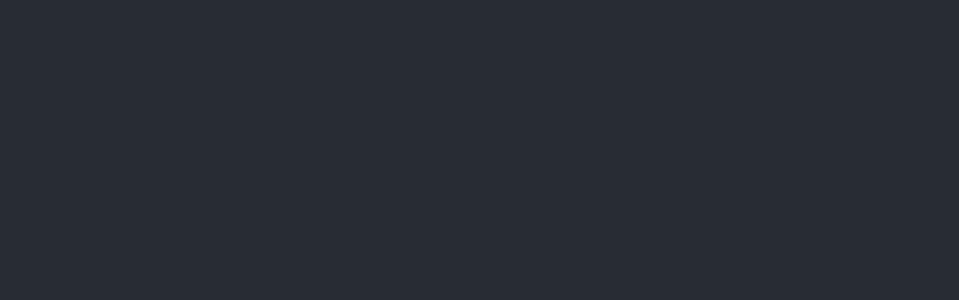
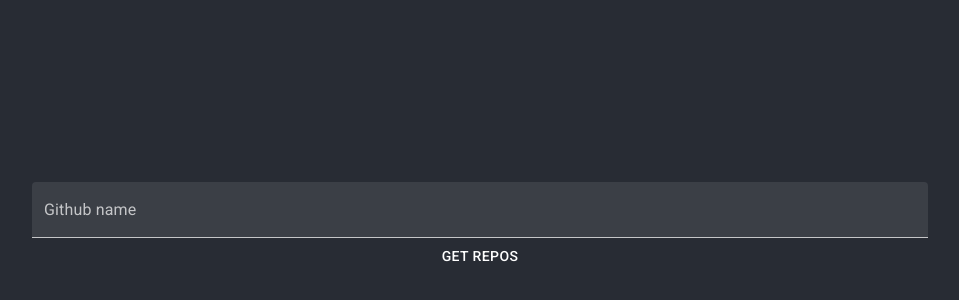
Before and after one commit to kgrafico/react-github-list, a React (Create React App) app in the folder app/: page / in a window 1280 px wide. Shown: the part 172-472 px from the top of the page, without its empty margins (160-1119 px from the left). Built offline with nearby package versions, Linux system fonts and the light colour scheme.

Commit message:
feat: add components to create the list and the columns

```diff
--- a/app/package.json
+++ b/app/package.json
@@ -3,6 +3,7 @@
   "version": "0.1.0",
   "private": true,
   "dependencies": {
+    "@material-ui/core": "^4.11.3",
     "@testing-library/jest-dom": "^5.11.10",
     "@testing-library/react": "^11.2.6",
     "@testing-library/user-event": "^12.8.3",
@@ -10,9 +11,13 @@
     "@types/node": "^12.20.10",
     "@types/react": "^17.0.3",
     "@types/react-dom": "^17.0.3",
+    "axios": "^0.21.1",
+    "lodash": "^4.17.21",
+    "lodash.debounce": "^4.0.8",
     "react": "^17.0.2",
     "react-dom": "^17.0.2",
     "react-scripts": "4.0.3",
+    "styled-components": "^3.4.10",
     "typescript": "^4.2.4",
     "web-vitals": "^1.1.1"
   },
--- a/app/public/index.html
+++ b/app/public/index.html
@@ -15,6 +15,8 @@
       user's mobile device or desktop. See https://developers.google.com/web/fundamentals/web-app-manifest/
     -->
     <link rel="manifest" href="%PUBLIC_URL%/manifest.json" />
+    <link rel="stylesheet" href="https://fonts.googleapis.com/css?family=Roboto:300,400,500,700&display=swap" />
+
     <!--
       Notice the use of %PUBLIC_URL% in the tags above.
       It will be replaced with the URL of the `public` folder during the build.
--- a/app/src/App.tsx
+++ b/app/src/App.tsx
@@ -1,10 +1,12 @@
 import React from 'react';
 import './App.css';
+import List from './component/List';
 
 function App() {
   return (
     <div className="App">
       <header className="App-header">
+        <List></List>
       </header>
     </div>
   );
--- /dev/null
+++ b/app/src/component/Colum.tsx
@@ -0,0 +1,28 @@
+import React from 'react';
+
+interface List {
+    column: Items,
+}
+
+interface Items {
+  name: String,
+  language: String,
+  html_url: String,
+  created_at: String,
+  description: String
+}
+
+const Column = ({ column: { name, language, html_url, created_at, description } }: List) => {
+    return (
+        <React.Fragment>
+            <li>
+                <div>Name: {name}</div>
+                {language && <div>Language: {language}</div>}
+                {html_url && <div>HTML_Url: {html_url}</div>}
+                {created_at && <div>Created At: {created_at}</div>}
+                {description && <div>Description: {description}</div>}
+            </li>
+        </React.Fragment>
+    )
+}
+export default Column;
--- /dev/null
+++ b/app/src/component/List.tsx
@@ -0,0 +1,85 @@
+import React, { useState } from 'react';
+import { FormControl, InputLabel, FilledInput, Button } from '@material-ui/core';
+import { withStyles } from "@material-ui/core/styles";
+import axios from 'axios';
+import debounce from 'lodash/debounce';
+import Repo from './Colum';
+import styled from 'styled-components';
+import './List.css';
+
+interface ListType {
+  name: String,
+  language: String,
+  html_url: String,
+  created_at: String,
+  description: String
+}
+
+interface RepoList {
+  classes: Object,
+}
+
+const styles = () => ({
+  ulList: {
+    listStyleType: 'none',
+    margin: '0',
+    padding: '0'
+  },
+  content: {
+    width: '100%',
+    height: '100vh',
+    display: 'flex',
+    justifyContent: 'center',
+    alignItems: 'center'
+  },
+  formControl: {
+    width: '100%'
+  },
+  form: {
+    width: '70%'
+  }
+});
+
+function List({ classes }: any) {
+  const [username, setUserName] = useState('');
+  const [repos, setRepos] = useState([]);
+  const [errorMessage, setErrorMessage] = useState('');
+
+
+  const handleChange = (event: React.ChangeEvent<HTMLInputElement>) => {
+    setUserName(event.target.value);
+  };
+  const displayRepos = () => {
+    return repos.map((repo: any) => <Repo key={repo.name} column={repo} />);
+  }
+
+  const getRepos = debounce(() => {
+    debugger;
+    const repoUrl = `https://api.github.com/users/${username}/repos`;
+    axios.get(repoUrl).then((responses) => {
+      const repos = responses.data.map(({ name, language, html_url, created_at, description }: ListType) => {
+        return { name, language, html_url, created_at, description };
+      })
+      setRepos(repos)
+    }).catch(error => {
+      console.log(`inside getrepos error: ${error}`)
+      setErrorMessage(error.response.statusText)
+    })
+  })
+
+  return (
+    <div className={classes.content}>
+      <form className={classes.formControl} noValidate autoComplete="off">
+        <FormControl className={classes.form} variant="filled">
+          <InputLabel htmlFor="component-filled" aria-label='description'>Github name</InputLabel>
+          <FilledInput id="component-filled" value={username} placeholder="Enter your github username" onChange={handleChange} />
+          <Button onClick={getRepos}>Get repos</Button>
+          {(repos.length === 0) && <div>{errorMessage}</div>}
+          {repos.length > 0 && <ul className={classes.ulList}>{displayRepos()}</ul>}
+      </FormControl>
+      </form>
+    </div>
+  );
+}
+
+export default withStyles(styles)(List);
--- a/app/src/index.tsx
+++ b/app/src/index.tsx
@@ -3,10 +3,28 @@ import ReactDOM from 'react-dom';
 import './index.css';
 import App from './App';
 import reportWebVitals from './reportWebVitals';
+import { MuiThemeProvider, createMuiTheme } from '@material-ui/core/styles';
+
+const theme = createMuiTheme({
+  palette: {
+    type: "dark",
+    primary: {
+        light: '#fff',
+        main: 'rgb(23, 105, 170)',
+        dark: '#000'
+    },
+    secondary: {
+      main: '#f44336',
+    },
+  }
+});
 
 ReactDOM.render(
+
   <React.StrictMode>
-    <App />
+    <MuiThemeProvider theme = { theme }>
+      <App />
+    </MuiThemeProvider>
   </React.StrictMode>,
   document.getElementById('root')
 );
```
Also changed, not shown: app/src/component/List.css (added), 1 other file (tests, documents, lock files or other folders).
